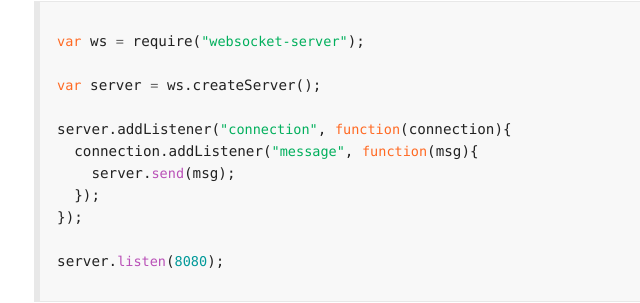
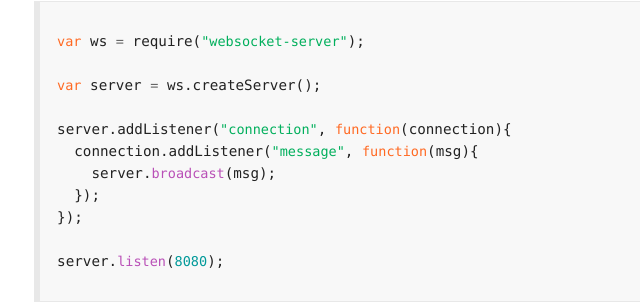
Before and after one commit to ThisIsMissEm/node-websocket-server, a website: page docs/index.html in a window 1280 px wide. Shown: the part 2243-2546 px from the top of the page, 56-696 px from the left. Drawn offline with nearby package versions, Linux system fonts and the light colour scheme.

Commit message:
added simple server,link to docs,edit Basic Usage typo

```diff
--- a/docs/index.html
+++ b/docs/index.html
@@ -131,7 +131,7 @@ $ git commit -m "Adding websocket-server submodule"
 
 server.addListener(<code class="s">"connection"</code>, <code class="k">function</code>(connection){
   connection.addListener(<code class="s">"message"</code>, <code class="k">function</code>(msg){
-    server.<code class="nf">send</code>(msg);
+    server.<code class="nf">broadcast</code>(msg);
   });
 });
 
```
